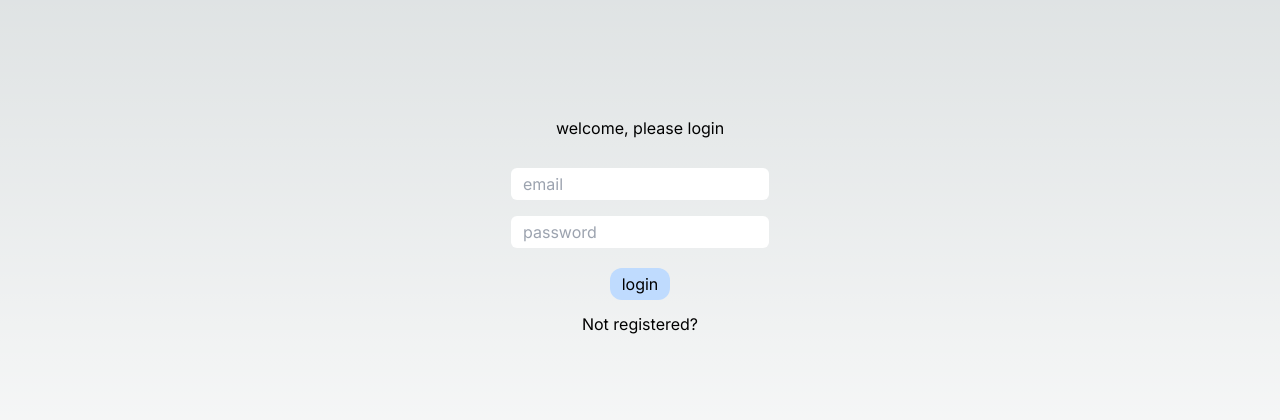
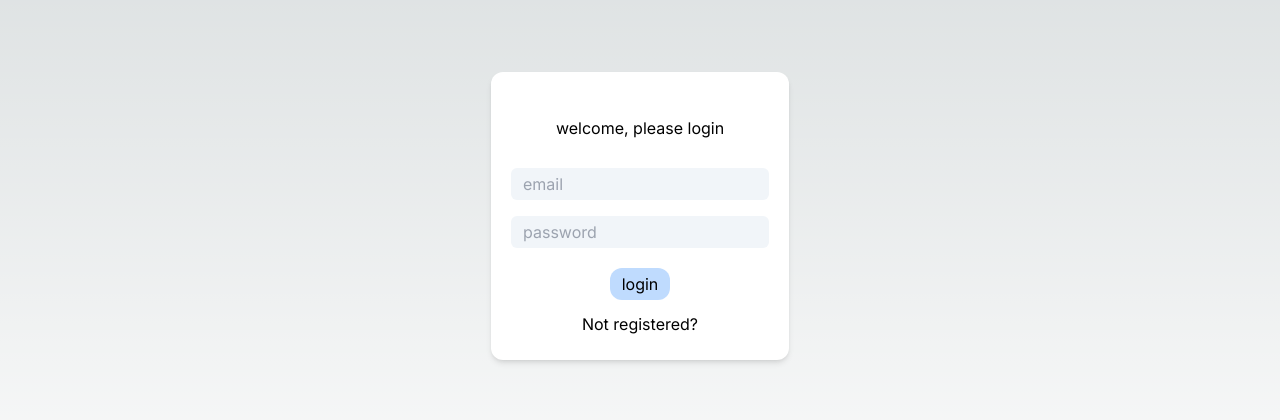
Before and after one commit to aikonnn/to-do, a Next.js app: page /login in a window 1280 px wide. Shown: the part 184-604 px from the top of the page. Built offline with nearby package versions, Linux system fonts and the light colour scheme; no server answers.

Commit message:
cleanups

```diff
--- a/app/globals.css
+++ b/app/globals.css
@@ -6,14 +6,6 @@
   --foreground-rgb: 0, 0, 0;
   --background-start-rgb: 214, 219, 220;
   --background-end-rgb: 255, 255, 255;
-}
-
-@media (prefers-color-scheme: dark) {
-  :root {
-    --foreground-rgb: 255, 255, 255;
-    --background-start-rgb: 0, 0, 0;
-    --background-end-rgb: 0, 0, 0;
-  }
 }
 
 body {
--- a/app/login/page.tsx
+++ b/app/login/page.tsx
@@ -14,10 +14,8 @@ export default function Home() {
     const [email, setEmail] = useState('');
     const [pass, setPass] = useState('');
     const [error, setError] = useState('');
-    const [loaded, setLoaded] = useState(true);
 
   async function handleSubmit(e: React.FormEvent){
-    setLoaded(false);
     e.preventDefault();
     const res = await signIn("credentials", { email: email, password: pass, redirect: false,callbackUrl: `/` });
     if (res?.error) {
@@ -25,25 +23,20 @@ export default function Home() {
     } else {
       setError('');
     }
-    setLoaded(true);
-  }
-
-  if(!loaded){
-    <main className="flex h-screen flex-col items-center justify-center p-24">
-      <div>loading</div>
-    </main>
   }
 
   return (
     <main className="flex h-screen flex-col items-center justify-center p-24">
-      {error != '' && <div className='bg-red-500 px-3 py-2 rounded-xl'>{error}</div>}
-      <div className='py-5'>welcome, please login</div>
-      <form onSubmit={handleSubmit} className='flex flex-col items-center justify-center'>
-      <input onChange={(e)=>{setEmail(e.target.value)}} placeholder='email' type='email' className='my-2 px-3 py-1 rounded-md text-black focus:bg-black-100'></input>
-      <input onChange={(e)=>{setPass(e.target.value)}} placeholder='password' type='password' className='my-2 px-3 py-1 rounded-md text-black focus:bg-black-100'></input>
-      <button className='transition m-3 bg-blue-200 py-1 px-3 text-black rounded-xl hover:bg-blue-400 hover:scale-110'>login</button>
-      </form>
-      <a href='/register'>Not registered?</a>
+      <div className="flex flex-col items-center justify-center bg-white px-5 py-6 rounded-xl shadow-md">
+        {error != '' && <div className='bg-red-300 px-3 py-2 rounded-xl'>{error}</div>}
+        <div className='py-5'>welcome, please login</div>
+        <form onSubmit={handleSubmit} className='flex flex-col items-center justify-center'>
+        <input onChange={(e)=>{setEmail(e.target.value)}} placeholder='email' type='email' className='my-2 px-3 py-1 rounded-md text-black bg-slate-100 !outline-none'></input>
+        <input onChange={(e)=>{setPass(e.target.value)}} placeholder='password' type='password' className='my-2 px-3 py-1 rounded-md text-black bg-slate-100 !outline-none'></input>
+        <button className='transition m-3 bg-blue-200 py-1 px-3 text-black rounded-xl hover:bg-blue-400 hover:scale-110'>login</button>
+        </form>
+        <a href='/register'>Not registered?</a>
+      </div>
     </main>
   )
 }
--- a/app/page.jsx
+++ b/app/page.jsx
@@ -56,9 +56,10 @@ export default function List() {
 
     return (
       <main className="flex h-screen flex-col items-center justify-center p-24">
+        <div className="w-screen flex flex-col items-center justify-center bg-white shadow-md py-10">
           <div className="flex items-center justify-center flex-col">
           <div className='py-5'>heres your tasks for today</div>
-        <a className="bg-violet-800 py-2 px-3 rounded-xl cursor-pointer" onClick={e => addTask()}>add new tasks</a>
+          <a className="transition bg-violet-200 py-2 px-3 rounded-xl cursor-pointer my-3 hover:bg-violet-400 hover:scale-110" onClick={e => addTask()}>add new tasks</a>
           <ul className="w-screen flex-col flex items-center justify-center">
             {entries.map((task) =>
             <li className="w-screen flex items-center justify-center" key={task.id}>
@@ -67,6 +68,7 @@ export default function List() {
           </ul>
           <button onClick={() => signOut({redirect: false, callbackUrl: '/login'})} className='transition m-3 bg-blue-200 py-1 px-3 text-black rounded-xl hover:bg-blue-400 hover:scale-110'>Sign out</button>
           </div>
+        </div>
       </main>
     )
   }
--- a/app/register/page.tsx
+++ b/app/register/page.tsx
@@ -39,15 +39,17 @@ export default function Register() {
 
   return (
     <main className="flex h-screen flex-col items-center justify-center p-24">
-      {error != '' && <div className='bg-red-500 px-3 py-2 rounded-xl'>{error}</div>}
-      {success != '' && <div className='bg-green-500 px-3 py-2 rounded-xl'>{success}</div>}
+      <div className="flex flex-col items-center justify-center bg-white px-5 py-6 rounded-xl shadow-md">
+      {error != '' && <div className='bg-red-300 px-3 py-2 rounded-xl'>{error}</div>}
+      {success != '' && <div className='bg-green-300 px-3 py-2 rounded-xl'>{success}</div>}
       <div className='py-5'>register</div>
       <form onSubmit={e=>handleSubmit(e)} className="flex flex-col items-center justify-center">
-      <input onChange={(e)=>{setEmail(e.target.value)}} placeholder='email' className='my-2 px-3 py-1 rounded-md text-black focus:bg-black-100' type="email" required></input>
-      <input onChange={(e)=>{setPass(e.target.value)}} placeholder='password' className='my-2 px-3 py-1 rounded-md text-black focus:bg-black-100' type='password' required></input>
+      <input onChange={(e)=>{setEmail(e.target.value)}} placeholder='email' className='my-2 px-3 py-1 rounded-md text-black bg-slate-100 !outline-none' type="email" required></input>
+      <input onChange={(e)=>{setPass(e.target.value)}} placeholder='password' className='my-2 px-3 py-1 rounded-md text-black bg-slate-100 !outline-none' type='password' required></input>
       <button type='submit' className='transition m-3 bg-blue-200 py-1 px-3 text-black rounded-xl hover:bg-blue-400 hover:scale-110'>register</button>
       </form>
       <a href='/'>Registered? log in here.</a>
+      </div>
     </main>
   )
 }
```
Also changed, not shown: 1 other file (tests, documents, lock files or other folders). Lines whose indentation alone changed are shown as unchanged.
